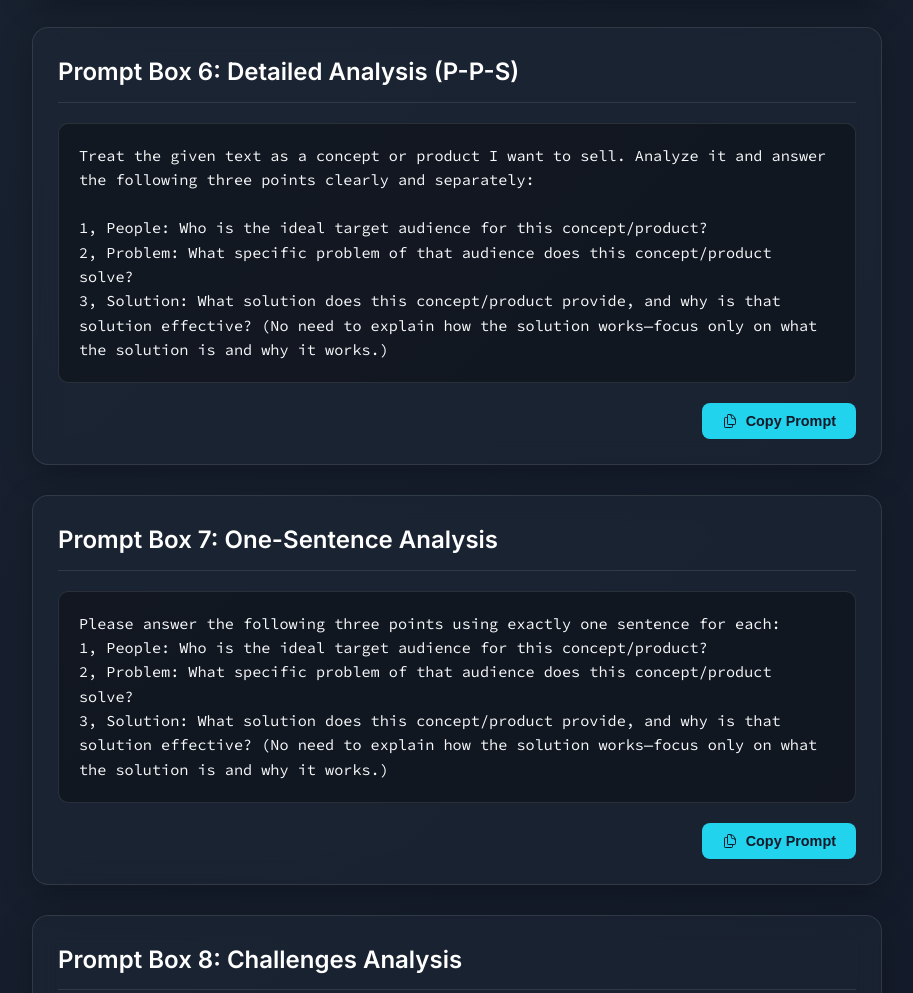
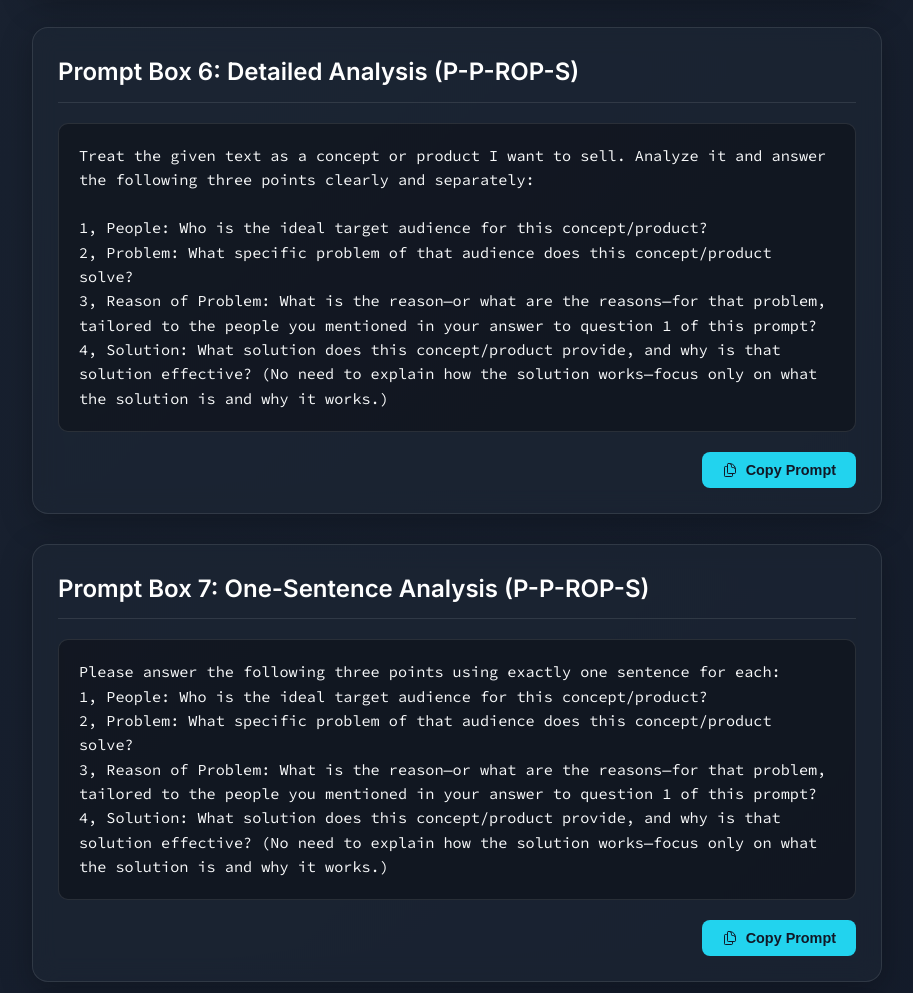
Before and after one commit to spmohq/Caption, a plain HTML site: page 1.html in a window 1280 px wide. Shown: the part 2764-3757 px from the top of the page, without its empty margins (183-1096 px from the left). Drawn offline with Linux system fonts and the light colour scheme.

Commit message:
Update 1.html

```diff
--- a/1.html
+++ b/1.html
@@ -332,12 +332,13 @@ TEXT:
 
         <!-- Prompt Box 6 -->
         <div class="prompt-card">
-          <h2>Prompt Box 6: Detailed Analysis (P-P-S)</h2>
+          <h2>Prompt Box 6: Detailed Analysis (P-P-ROP-S)</h2>
           <pre id="prompt6" class="prompt-text">Treat the given text as a concept or product I want to sell. Analyze it and answer the following three points clearly and separately:
 
 1, People: Who is the ideal target audience for this concept/product?
 2, Problem: What specific problem of that audience does this concept/product solve?
-3, Solution: What solution does this concept/product provide, and why is that solution effective? (No need to explain how the solution works—focus only on what the solution is and why it works.)</pre>
+3, Reason of Problem: What is the reason—or what are the reasons—for that problem, tailored to the people you mentioned in your answer to question 1 of this prompt?
+4, Solution: What solution does this concept/product provide, and why is that solution effective? (No need to explain how the solution works—focus only on what the solution is and why it works.)</pre>
           <button class="action-button copy-button" data-target="prompt6">
             <svg class="icon copy-icon" xmlns="http://www.w3.org/2000/svg" fill="none" viewBox="0 0 24 24" stroke-width="1.5" stroke="currentColor"><path stroke-linecap="round" stroke-linejoin="round" d="M15.75 17.25v3.375c0 .621-.504 1.125-1.125 1.125h-9.75a1.125 1.125 0 01-1.125-1.125V7.875c0-.621.504-1.125 1.125-1.125H6.75a9.06 9.06 0 011.5.124m7.5 10.376h3.375c.621 0 1.125-.504 1.125-1.125V11.25c0-4.46-3.243-8.161-7.5-8.876a9.06 9.06 0 00-1.5-.124H9.375c-.621 0-1.125.504-1.125 1.125v3.5m7.5 10.375H9.375a1.125 1.125 0 01-1.125-1.125v-9.25m12 6.625v-1.875a3.375 3.375 0 00-3.375-3.375h-1.5a1.125 1.125 0 01-1.125-1.125v-1.5a3.375 3.375 0 00-3.375-3.375H9.75" /></svg>
             <svg class="icon copied-icon" xmlns="http://www.w3.org/2000/svg" fill="none" viewBox="0 0 24 24" stroke-width="1.5" stroke="currentColor"><path stroke-linecap="round" stroke-linejoin="round" d="M4.5 12.75l6 6 9-13.5" /></svg>
@@ -347,11 +348,12 @@ TEXT:
 
         <!-- Prompt Box 7 -->
         <div class="prompt-card">
-          <h2>Prompt Box 7: One-Sentence Analysis</h2>
+          <h2>Prompt Box 7: One-Sentence Analysis (P-P-ROP-S)</h2>
           <pre id="prompt7" class="prompt-text">Please answer the following three points using exactly one sentence for each:
 1, People: Who is the ideal target audience for this concept/product?
 2, Problem: What specific problem of that audience does this concept/product solve?
-3, Solution: What solution does this concept/product provide, and why is that solution effective? (No need to explain how the solution works—focus only on what the solution is and why it works.)</pre>
+3, Reason of Problem: What is the reason—or what are the reasons—for that problem, tailored to the people you mentioned in your answer to question 1 of this prompt?
+4, Solution: What solution does this concept/product provide, and why is that solution effective? (No need to explain how the solution works—focus only on what the solution is and why it works.)</pre>
           <button class="action-button copy-button" data-target="prompt7">
             <svg class="icon copy-icon" xmlns="http://www.w3.org/2000/svg" fill="none" viewBox="0 0 24 24" stroke-width="1.5" stroke="currentColor"><path stroke-linecap="round" stroke-linejoin="round" d="M15.75 17.25v3.375c0 .621-.504 1.125-1.125 1.125h-9.75a1.125 1.125 0 01-1.125-1.125V7.875c0-.621.504-1.125 1.125-1.125H6.75a9.06 9.06 0 011.5.124m7.5 10.376h3.375c.621 0 1.125-.504 1.125-1.125V11.25c0-4.46-3.243-8.161-7.5-8.876a9.06 9.06 0 00-1.5-.124H9.375c-.621 0-1.125.504-1.125 1.125v3.5m7.5 10.375H9.375a1.125 1.125 0 01-1.125-1.125v-9.25m12 6.625v-1.875a3.375 3.375 0 00-3.375-3.375h-1.5a1.125 1.125 0 01-1.125-1.125v-1.5a3.375 3.375 0 00-3.375-3.375H9.75" /></svg>
             <svg class="icon copied-icon" xmlns="http://www.w3.org/2000/svg" fill="none" viewBox="0 0 24 24" stroke-width="1.5" stroke="currentColor"><path stroke-linecap="round" stroke-linejoin="round" d="M4.5 12.75l6 6 9-13.5" /></svg>
```
